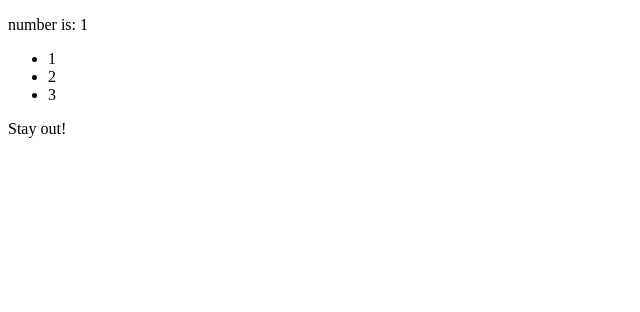
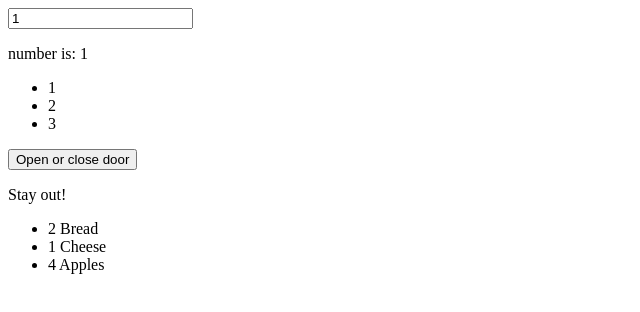
Before and after one commit to kirkw22/zenvacourse, a website: page index.html in a window 1280 px wide. Shown: the whole page, without its empty margins (0-640 px from the left). Drawn offline with nearby package versions, Linux system fonts and the light colour scheme.

Commit message:
lesson 8

```diff
--- a/index.html
+++ b/index.html
@@ -7,6 +7,7 @@
 
     <body>
         <div id="firstDiv">
+            <input v-model='number'>
             <p>number is: {{ number }}</p>
             <ul>
                 <li v-for='number_ in numbers'>
@@ -16,10 +17,20 @@
         </div>
 
         <div id="secondDiv">
+            <button v-on:click='openCloseDoor'>Open or close door</button>
                 <p v-if='isDoorOpen'>Come in!</p>
                 <p v-else-if='!isDoorOpen'>Stay out!</p>
 
-            </div>
+        </div>
+
+        <div id="thirdDiv">
+            <ul>
+                <grocery-item
+                    v-for='item in gorceryItems'
+                    v-bind:groceryitem='item'
+                ></grocery-item>
+            </ul>
+        </div>
 
         <script>
             var firstVue = new Vue({
@@ -34,6 +45,28 @@
                 el: '#secondDiv',
                 data:{
                     isDoorOpen: false
+                },
+                methods:{
+                    openCloseDoor: function(){
+                        this.isDoorOpen = !this.isDoorOpen;
+                    }
+                }
+            })
+
+            Vue.component('grocery-item',{
+                props: ['groceryitem'],
+                template: '<li>{{ groceryitem.quantity }} {{ groceryitem.name }}</li>'
+            })
+
+            var thirdVue = new Vue({
+                el: '#thirdDiv',
+                data: {
+                    gorceryItems: [
+                        {name: 'Bread', quantity: 2},
+                        {name: 'Cheese', quantity: 1},
+                        {name: 'Apples', quantity: 4},
+
+                    ]
                 }
             })
 
```
Also changed, not shown: 1 other file.
